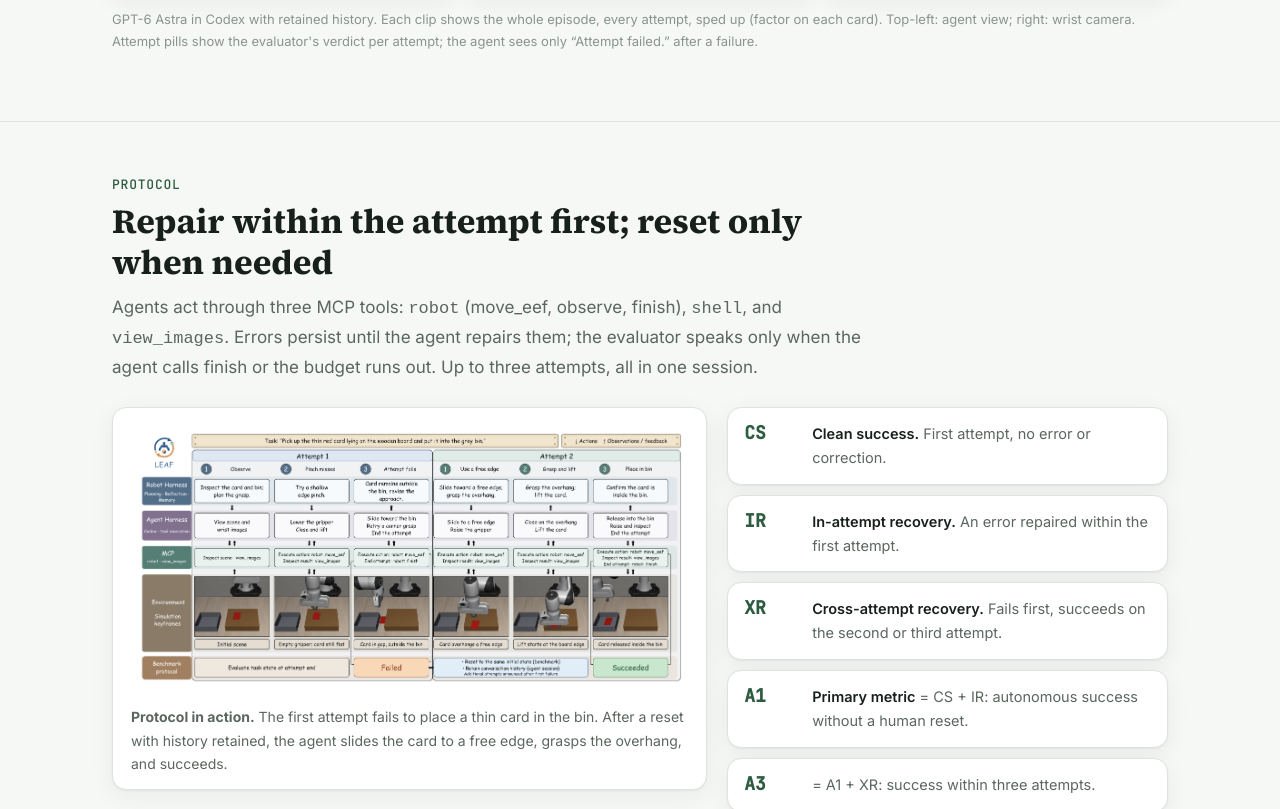
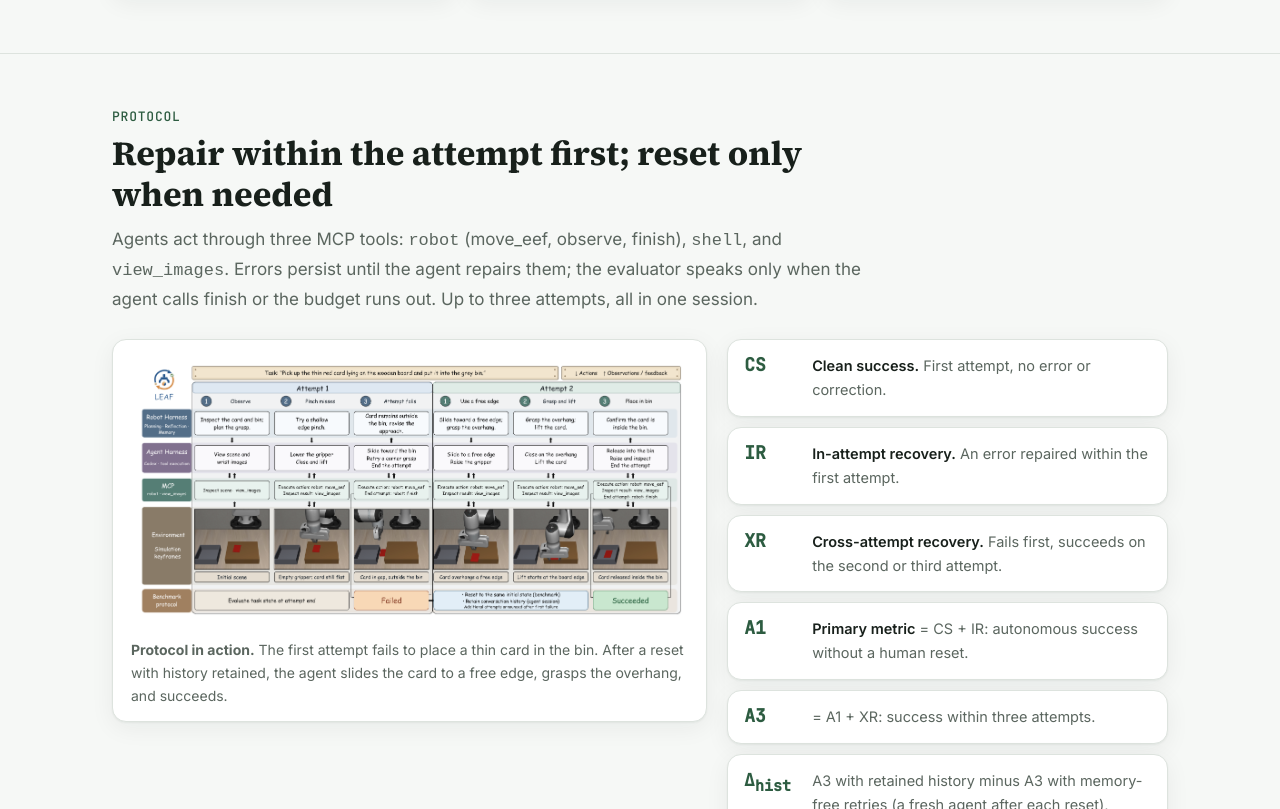
Before and after one commit to Peter-cuhk/LEAF, a plain HTML site: page index.html in a window 1280 px wide. Shown: the part 4214-5023 px from the top of the page. Drawn offline with Linux system fonts and the light colour scheme.

Commit message:
Remove note under the rollout gallery
Co-Authored-By: Claude Opus 5.5 <noreply@anthropic.com>

```diff
--- a/index.html
+++ b/index.html
@@ -276,7 +276,6 @@ footer{padding:36px 0 48px;color:var(--soft);font-size:13.5px;border-top:1px sol
     <h3 style="margin:36px 0 12px">Rollouts</h3>
     <div class="tabs" id="vtabs" role="tablist"></div>
     <div class="gallery" id="gallery"></div>
-    <p class="note">GPT-6 Astra in Codex with retained history. Each clip shows the whole episode, every attempt, sped up (factor on each card). Top-left: agent view; right: wrist camera. Attempt pills show the evaluator's verdict per attempt; the agent sees only “Attempt failed.” after a failure.</p>
   </div>
 </section>
 
```
